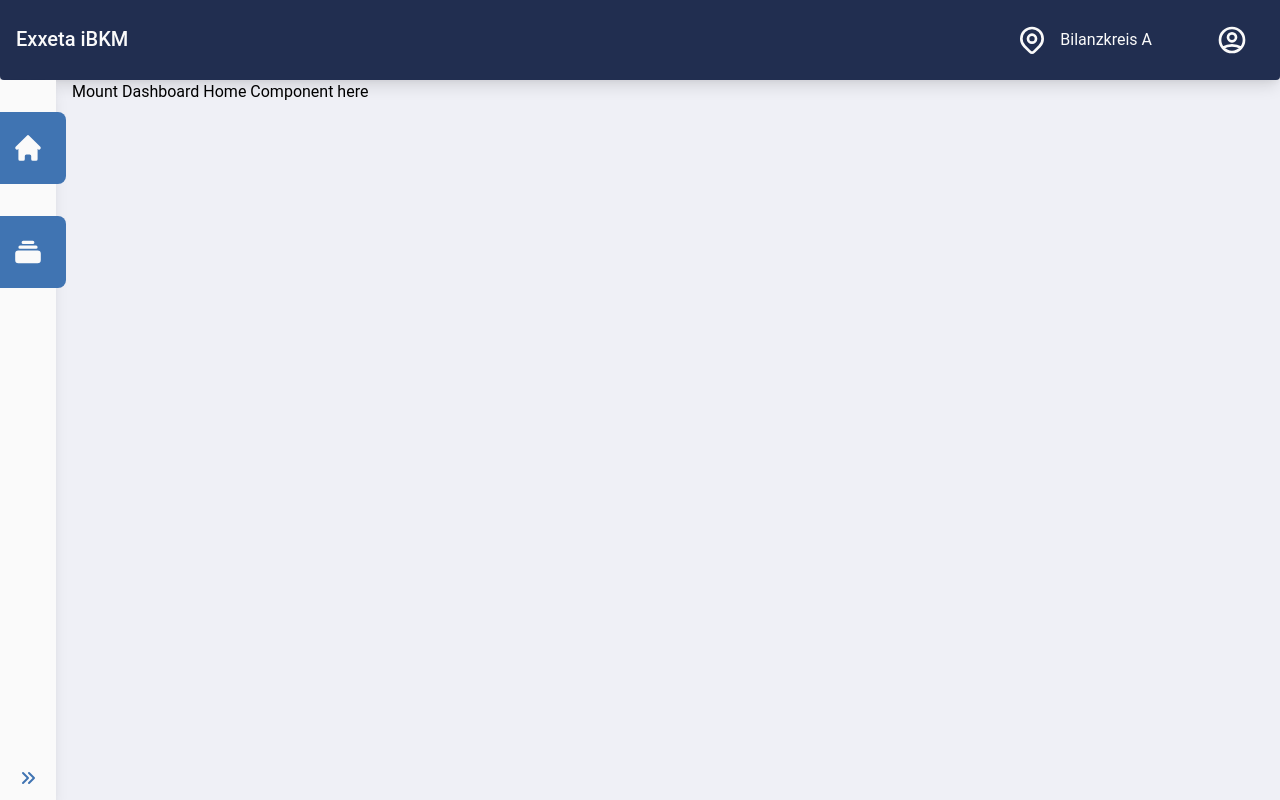
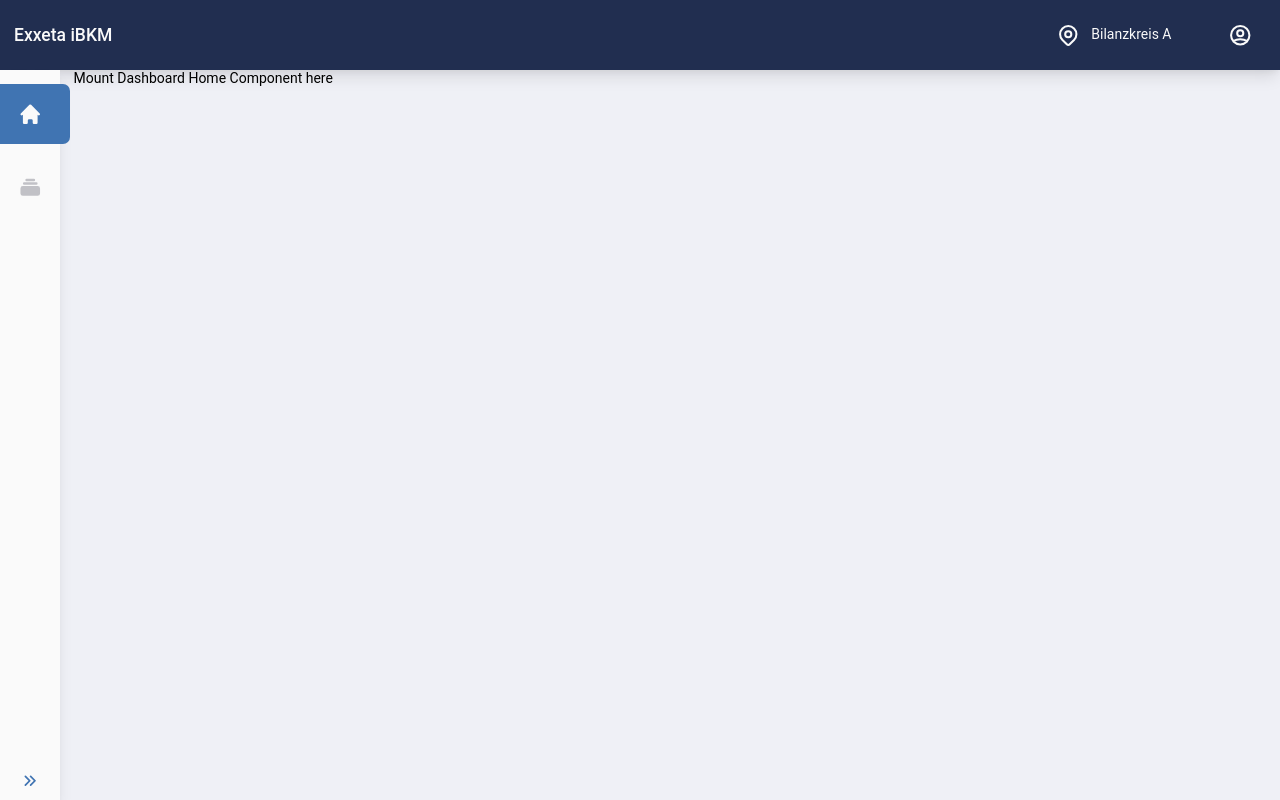
Before and after one commit to HTW-iBKM/frontend, a React (Create React App) app: page /#/dashboard in a window 1280 px wide. Built offline with nearby package versions, Linux system fonts and the light colour scheme.

Commit message:
improvements

```diff
--- a/src/App.css
+++ b/src/App.css
@@ -5,6 +5,7 @@
 html,
 body {
     @apply h-full;
+    @apply text-sm;
 }
 
 body {
@@ -15,7 +16,7 @@ body {
     -webkit-font-smoothing: antialiased;
     -moz-osx-font-smoothing: grayscale;
     height: 100%;
-    font-size: 16px;
+    font-size: 14px;
     @apply bg-grayscale;
 }
 
--- a/src/components/dashboard/Navbar.tsx
+++ b/src/components/dashboard/Navbar.tsx
@@ -4,6 +4,10 @@ import {LocationMarkerIcon, LogoutIcon, UserCircleIcon} from "@heroicons/react/o
 import {CogIcon} from "@heroicons/react/solid";
 
 function Navbar(): ReactElement {
+  const styles = {
+    navbarIcon: 'h-7 w-7 text-blue-500',
+  }
+
   return (
     <>
       <h6>Exxeta iBKM</h6>
@@ -11,7 +15,7 @@ function Navbar(): ReactElement {
         {/* Dropdown: Bilanzkreisauswahl */}
         <Menu as="div" className="relative block text-left">
           <Menu.Button className="h-full flex flex-row gap-3 items-center">
-            <LocationMarkerIcon className="h-8 w-8 text-blue-500"/>
+            <LocationMarkerIcon className={styles.navbarIcon}/>
             <span>Bilanzkreis A</span>
           </Menu.Button>
           <Transition
@@ -24,7 +28,7 @@ function Navbar(): ReactElement {
             leaveTo="transform opacity-0 scale-95"
           >
             <Menu.Items className="absolute right-0 w-56 mt-2 origin-top-right bg-grayscale-light text-grayscale-darkest divide-y divide-gray-100 rounded-md shadow-lg ring-1 ring-grayscale-dark ring-opacity-5 focus:outline-none">
-              <div className="p-1">
+              <div className="p-2">
                 <Menu.Item>
                   {({ active }) => (
                     <a
@@ -69,7 +73,7 @@ function Navbar(): ReactElement {
         {/* Dropdown: User Menü */}
         <Menu as="div" className="relative inline-block text-left">
           <Menu.Button className="h-full">
-            <UserCircleIcon className="h-8 w-8 text-blue-500"/>
+            <UserCircleIcon className={styles.navbarIcon}/>
           </Menu.Button>
           <Transition
             as={Fragment}
@@ -81,7 +85,7 @@ function Navbar(): ReactElement {
             leaveTo="transform opacity-0 scale-95"
           >
             <Menu.Items className="absolute right-0 w-56 mt-2 origin-top-right bg-grayscale-light text-grayscale-darkest divide-y divide-gray-100 rounded-md shadow-lg ring-1 ring-grayscale-dark ring-opacity-5 focus:outline-none">
-              <div className="p-1">
+              <div className="p-2">
                 <Menu.Item>
                   {({ active }) => (
                     <a
--- a/src/components/dashboard/Sidebar.tsx
+++ b/src/components/dashboard/Sidebar.tsx
@@ -1,7 +1,7 @@
 import React, {Fragment, ReactElement, useState} from "react";
 import {ChevronDoubleRightIcon, HomeIcon, CollectionIcon} from "@heroicons/react/solid";
 import {Transition} from "@headlessui/react";
-import {Link, useRouteMatch} from "react-router-dom";
+import {Link, useRouteMatch, NavLink} from "react-router-dom";
 import {Match} from "@testing-library/react";
 
 interface SidebarLink {
@@ -11,25 +11,34 @@ interface SidebarLink {
   text: string;
 }
 
+
 function Sidebar(): ReactElement {
   const [isExpanded, setIsExpanded] = useState(false);
   const match = useRouteMatch<Match>();
 
   const styles = {
-    sidebarLink: 'relative bg-primary px-3 py-5 flex flex-row items-center text-xs tracking-wider uppercase after:bg-primary ' +
-      'after:rounded-r-lg after:w-[10px] after:h-full after:absolute after:right-[-10px] after:top-0 after:bottom-0"',
+    sidebarLink: 'relative px-5 py-5 flex flex-row items-center text-sm tracking-wider uppercase ',
+    sidebarLinkInactive: ' text-grayscale-dark ',
+    sidebarLinkActive: 'text-sm bg-secondary after:bg-secondary after:rounded-r-lg after:w-[10px] after:h-full after:absolute after:right-[-10px] after:top-0 after:bottom-0',
+    sidebarIcon: 'w-7 h-7'
   };
 
   const sidebarLinks: SidebarLink[] = [
-    { id:  0, icon: <HomeIcon className="w-8 h-8"/>, linkUrl: match.url, text: 'Home' },
-    { id: 1, icon: <CollectionIcon className="w-8 h-8"/>, linkUrl: `${match.url}/files`, text: 'Dateien' }
+    { id:  0, icon: <HomeIcon className={styles.sidebarIcon}/>, linkUrl: match.url, text: 'Home' },
+    { id: 1, icon: <CollectionIcon className={styles.sidebarIcon}/>, linkUrl: `${match.url}/files`, text: 'Dateien' }
   ];
 
   return (
     <>
-      <div className="text-grayscale-light h-full flex flex-col gap-8 py-8">
+      <div className="text-grayscale-light h-full flex flex-col gap-4 py-4">
         {sidebarLinks.map((sidebarLink: SidebarLink) => { return (
-          <Link key={sidebarLink.id} to={sidebarLink.linkUrl} className={styles.sidebarLink}>
+          <NavLink exact key={sidebarLink.id} to={sidebarLink.linkUrl} className={(isActive) => {
+            return isActive
+              ? `${styles.sidebarLink}`
+              :  `${styles.sidebarLink + styles.sidebarLinkInactive}`;
+            }
+          } activeClassName={styles.sidebarLinkActive}
+          >
             {sidebarLink.icon}
             <div className="overflow-hidden">
               <Transition
@@ -40,10 +49,10 @@ function Sidebar(): ReactElement {
                 enterTo="ml-0"
                 leave="transition-all duration-500"
                 leaveTo="-ml-44">
-                  <span className="w-full pl-6 pr-14">{sidebarLink.text}</span>
+                  <span className="w-full pl-4 pr-8">{sidebarLink.text}</span>
               </Transition>
             </div>
-          </Link>
+          </NavLink>
         )})}
       </div>
 
@@ -55,7 +64,7 @@ function Sidebar(): ReactElement {
       >
         <ChevronDoubleRightIcon className={`${
           isExpanded ? '-rotate-180' : ''
-        } transform transition-all ease-in-out duration-300 h-5 w-5 text-primary m-auto`}/>
+        } transform transition-all ease-in-out duration-300 h-5 w-5 text-secondary m-auto`}/>
       </button>
     </>
   );
--- a/src/layouts/Layout.tsx
+++ b/src/layouts/Layout.tsx
@@ -8,7 +8,7 @@ interface LayoutProps {
 function Layout(props: LayoutProps): ReactElement {
   const styles = {
     layoutContainer: 'h-full w-full flex flex-col',
-    headerContainer: 'h-20 shadow-lg min-h-[5rem] bg-primary-dark rounded-b text-grayscale-light flex items-center justify-between px-4',
+    headerContainer: 'h-20 shadow-lg min-h-[4rem] bg-primary text-grayscale-light flex items-center justify-between px-4',
     mainContainer: 'flex-1 flex gap-4',
     sidebarContainer: 'bg-grayscale-light shadow-lg flex flex-col justify-between',
     contentContainer: 'flex-1'
--- a/tailwind.config.js
+++ b/tailwind.config.js
@@ -19,8 +19,10 @@ module.exports = {
             current: 'currentColor',
             primary: {
                 light: '#88B4CD',
+                DEFAULT: '#212E50',
+            },
+            secondary: {
                 DEFAULT: '#4074B2',
-                dark: '#212E50',
             },
             grayscale: {
                 darkest: '#0E0E0E',
```
